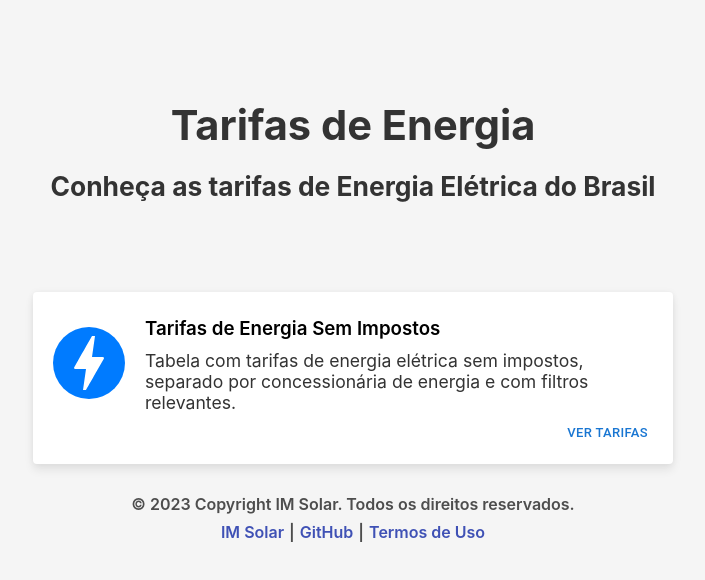
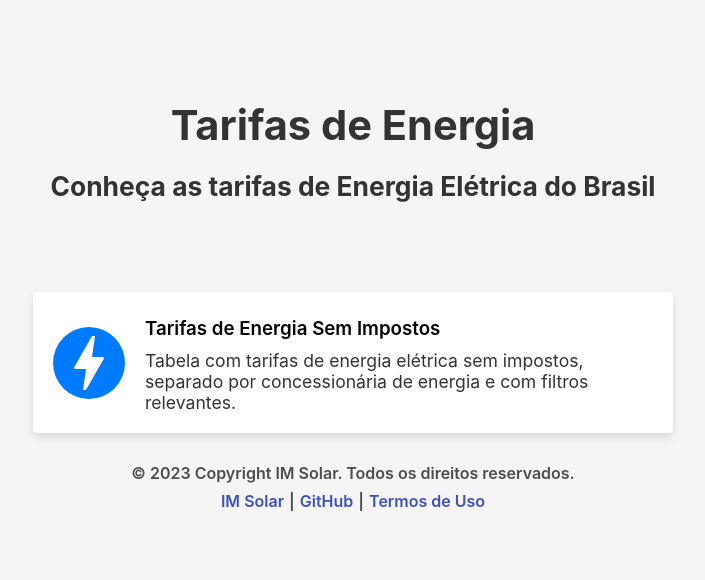
Before and after one commit to izaiasmachado/tarifas.imsolar.com.br, a React (Create React App) app: page /#/ in a window 1280 px wide. Shown: the top 580 px of the page, without its empty margins (287-992 px from the left). Built offline with nearby package versions, Linux system fonts and the light colour scheme.

Commit message:
feat: remove card button

```diff
--- a/src/pages/Home/Home.js
+++ b/src/pages/Home/Home.js
@@ -1,8 +1,7 @@
 import React from "react";
 import "./styles.css";
+import BoltIcon from "@mui/icons-material/Bolt";
 import { Link } from "react-router-dom";
-import BoltIcon from "@mui/icons-material/Bolt";
-import { Button } from "@mui/material";
 
 export default function Home() {
   return (
@@ -22,6 +21,13 @@ export default function Home() {
         </div>
 
         <div className="Home__content">
+          <Link
+            to="/sem-impostos"
+            style={{
+              textDecoration: "none",
+              color: "inherit",
+            }}
+          >
             <div className="Home__content-card">
               <div className="Home__content-card-body">
                 <BoltIcon className="Home__content-card-icon" />
@@ -40,7 +46,7 @@ export default function Home() {
                 </div>
               </div>
 
-            <div className="Home__content-card-button">
+              {/* <div className="Home__content-card-button">
               <Button size="small" color="primary">
               <Link
               to="/sem-impostos"
@@ -52,8 +58,9 @@ export default function Home() {
               Ver tarifas
               </Link>
               </Button>
+            </div> */}
             </div>
-          </div>
+          </Link>
         </div>
       </div>
     </div>
--- a/src/pages/Home/styles.css
+++ b/src/pages/Home/styles.css
@@ -100,6 +100,7 @@
 }
 
 .Home__content-card:hover {
+  cursor: pointer;
   transform: scale(1.05);
   box-shadow: 0 10px 20px rgba(0, 0, 0, 0.12), 0 4px 8px rgba(0, 0, 0, 0.06);
 }
```
Lines whose indentation alone changed are shown as unchanged.
